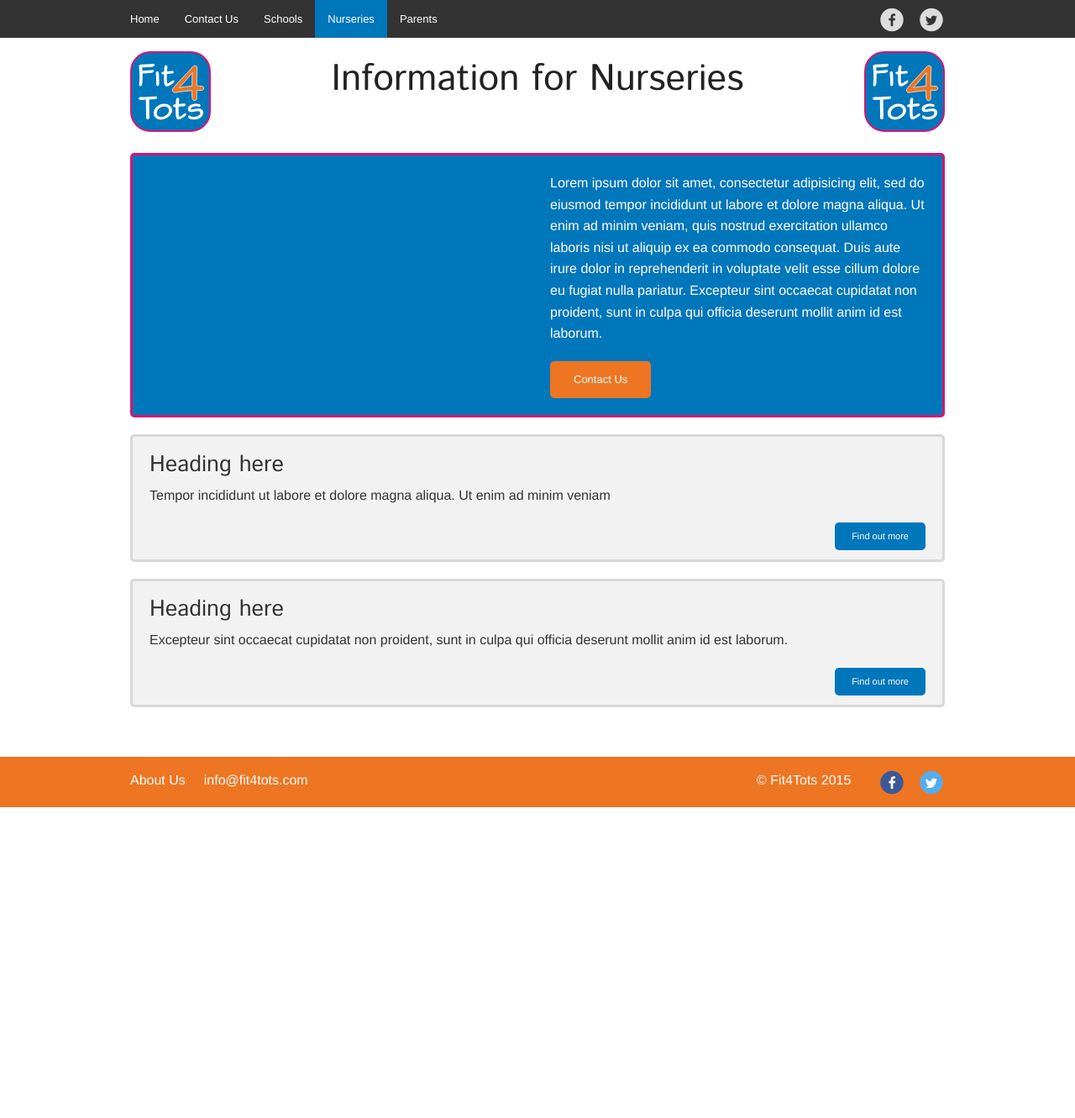
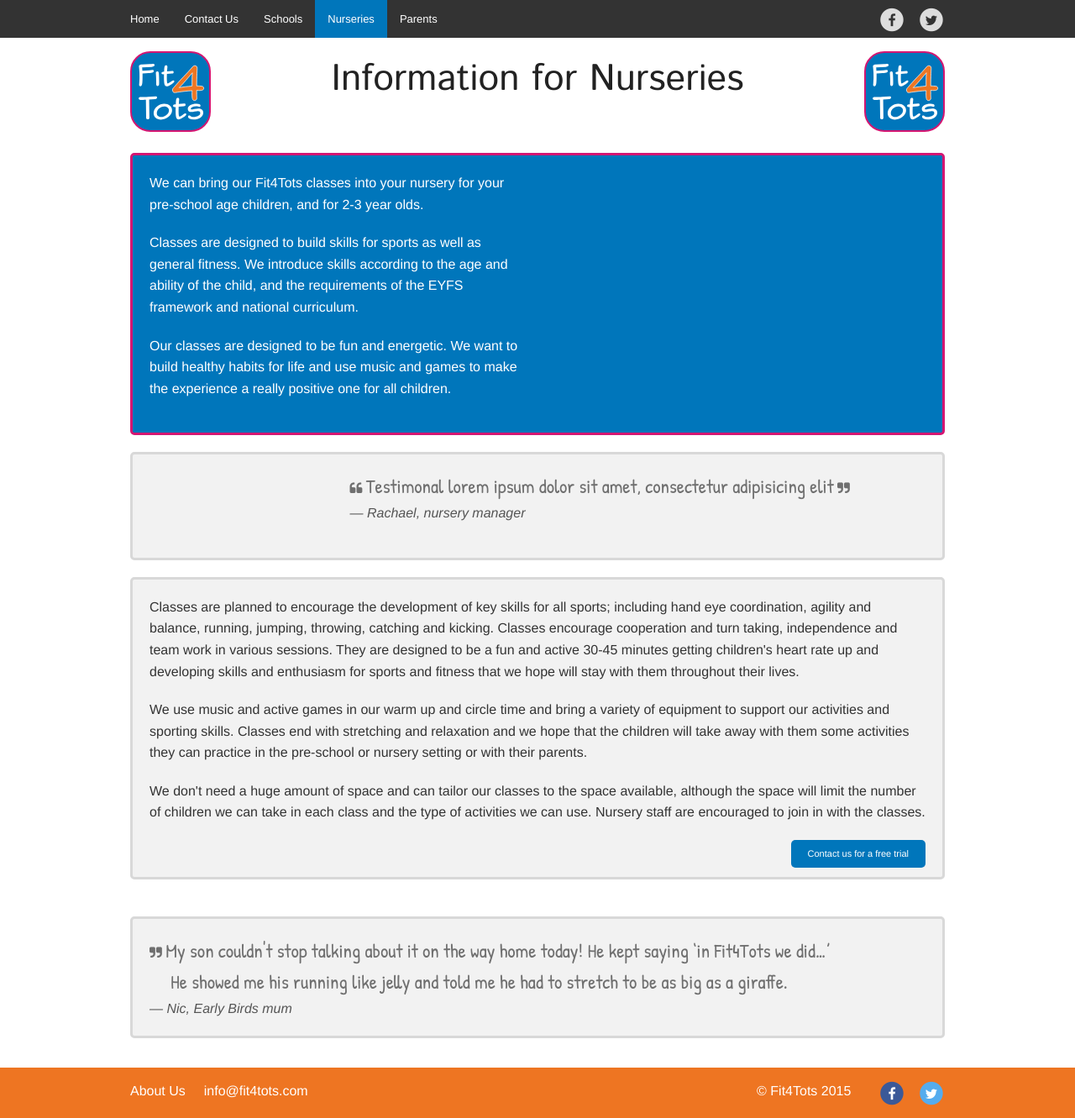
Before and after one commit to fit4tots/fit4tots.github.io, a Jekyll site: the page built from nurseries/index.html, in a window 1280 px wide. Shown: the whole page at 84% size. Built offline with Jekyll 4.4.1, drawn with Linux system fonts in a browser that asks for light colours; nearby versions of some CDN libraries; before the commit the page ends 961 px from its top, so only the background shows below that.

Commit message:
adding nurseries content

```diff
--- a/_includes/layouts/head.html
+++ b/_includes/layouts/head.html
@@ -7,6 +7,7 @@
   <link href="{{ '/css/app.css' | prepend: site.baseurl }}" media="all" rel="stylesheet" type="text/css">
   <link href="//maxcdn.bootstrapcdn.com/font-awesome/4.3.0/css/font-awesome.min.css" media="all" rel="stylesheet" type="text/css">
   <link href="//fonts.googleapis.com/css?family=Istok+Web:400,700" media="all" rel="stylesheet" type="text/css">
+  <link href="//fonts.googleapis.com/css?family=Patrick+Hand" media="all" rel="stylesheet" type="text/css">
   <link href="{{ '/css/print.css' | prepend: site.baseurl }}" media="print" rel="stylesheet" type="text/css">
   <link href="{{ page.url | replace: 'index.html', '' | prepend: site.baseurl | prepend: site.url }}" rel="canonical">
   <link href="{{ '/feed.xml' | prepend: site.baseurl | prepend: site.url }}" rel="alternate" title="{{ site.title }}" type="application/rss+xml">
--- a/_sass/app/_foundation_settings.scss
+++ b/_sass/app/_foundation_settings.scss
@@ -210,7 +210,7 @@
 // $include-html-type-classes: $include-html-classes;
 
 // We use these to control header font styles
-$header-font-family: 'Istok Web', $font-family-sans-serif;
+$header-font-family: $f4t_header_font, $font-family-sans-serif;
 // $header-font-weight: $font-weight-normal;
 // $header-font-style: normal;
 // $header-font-color: $jet;
@@ -295,9 +295,9 @@
 
 // We use these to style blockquotes
 // $blockquote-font-color: scale-color($header-font-color, $lightness: 35%);
-// $blockquote-padding: rem-calc(9 20 0 19);
-// $blockquote-border: 1px solid $gainsboro;
-// $blockquote-cite-font-size: rem-calc(13);
+$blockquote-padding: 0;
+$blockquote-border: none;
+$blockquote-cite-font-size: rem-calc(16);
 // $blockquote-cite-font-color: scale-color($header-font-color, $lightness: 23%);
 // $blockquote-cite-link-color: $blockquote-cite-font-color;
 
--- a/_sass/app/global.scss
+++ b/_sass/app/global.scss
@@ -4,6 +4,10 @@
 
 .twitter-color {
   color: $twitter_color;
+}
+
+.script-font {
+  font-family: $f4t_script_font;
 }
 
 #environment {
@@ -85,6 +89,13 @@
   body { -webkit-text-size-adjust: none; }
 }
 
+blockquote {
+  span {
+    font-family: $f4t_script_font;
+    font-size: $h4-font-size;
+  }
+}
+
 .panel {
   &, img { border-radius: $global-radius; }
 
--- a/_sass/app/variables.scss
+++ b/_sass/app/variables.scss
@@ -6,3 +6,6 @@
 
 $facebook_color: #3b5998;
 $twitter_color: #55acee;
+
+$f4t_header_font: 'Istok Web';
+$f4t_script_font: 'Patrick Hand', 'Brush Script MT', cursive;
--- a/nurseries/index.html
+++ b/nurseries/index.html
@@ -5,26 +5,49 @@
 <div class="panel callout">
   <div class="row">
     <div class="medium-6 columns">
-      <img data-interchange="[{{site.cloudinary_prefix}}/w_600,c_scale,f_auto/v1423519106/kids_jumping2_q5zwh9 (default)], [{{site.cloudinary_prefix}}/w_450,c_scale,f_auto/v1423519106/kids_jumping2_q5zwh9 (medium)]">
+      <p>We can bring our Fit4Tots classes into your nursery for your pre-school age children, and for 2-3 year olds.</p>
+      <p>Classes are designed to build skills for sports as well as general fitness. We introduce skills according to the age and ability of the child, and the requirements of the EYFS framework and national curriculum.</p>
+      <p>Our classes are designed to be fun and energetic. We want to build healthy habits for life and use music and games to make the experience a really positive one for all children.</p>
     </div>
     <div class="medium-6 columns">
-      <p>
-        Lorem ipsum dolor sit amet, consectetur adipisicing elit, sed do eiusmod tempor incididunt ut labore et dolore magna aliqua. Ut enim ad minim veniam, quis nostrud exercitation ullamco laboris nisi ut aliquip ex ea commodo consequat. Duis aute irure dolor in reprehenderit in voluptate velit esse cillum dolore eu fugiat nulla pariatur. Excepteur sint occaecat cupidatat non proident, sunt in culpa qui officia deserunt mollit anim id est laborum.
-      </p>
-      <a class="button secondary small" href="{{ '/contact_us' | prepend: site.base_url }}?subject=nurseries">Contact Us</a>
+      <br class="show-for-small-only">
+      <img data-interchange="[{{site.cloudinary_prefix}}/w_600,c_scale,f_auto//v1424269418/boy_bending_eglvgz (default)], [{{site.cloudinary_prefix}}/w_450,c_scale,f_auto//v1424269418/boy_bending_eglvgz (medium)]">
     </div>
   </div>
 </div>
 <div class="panel">
-  <h3>Heading here</h3>
-  <p>Tempor incididunt ut labore et dolore magna aliqua. Ut enim ad minim veniam</p>
-  <a class="button tiny medium-right" href="{{ '/contact_us' | prepend: site.base_url }}?subject=nurseries">Find out more</a>
-  <br class="show-for-medium-up">
+  <div class="row">
+    <div class="medium-3 columns">
+      <img data-interchange="[{{site.cloudinary_prefix}}/w_600,c_scale,f_auto/v1423519084/girls_dancing_tabj5k (default)], [{{site.cloudinary_prefix}}/w_210,c_scale,f_auto/v1423519084/girls_dancing_tabj5k (medium)]">
+    </div>
+    <div class="medium-9 columns">
+      <br class="show-for-small-only">
+      <blockquote>
+        <i class="fa fa-quote-left"></i>
+        <span>Testimonal lorem ipsum dolor sit amet, consectetur adipisicing elit</span>
+        <i class="fa fa-quote-right"></i>
+        <cite>Rachael, nursery manager</cite>
+      </blockquote>
+    </div>
+  </div>
 </div>
 <div class="panel">
-  <h3>Heading here</h3>
-  <p>Excepteur sint occaecat cupidatat non proident, sunt in culpa qui officia deserunt mollit anim id est laborum.</p>
-  <a class="button tiny medium-right" href="{{ '/contact_us' | prepend: site.base_url }}?subject=nurseries">Find out more</a>
+  <p>Classes are planned to encourage the development of key skills for all sports; including hand eye coordination, agility and balance, running, jumping, throwing, catching and kicking. Classes encourage cooperation and turn taking, independence and team work in various sessions. They are designed to be a fun and active 30-45 minutes getting children's heart rate up and developing skills and enthusiasm for sports and fitness that we hope will stay with them throughout their lives.</p>
+  <p>We use music and active games in our warm up and circle time and bring a variety of equipment to support our activities and sporting skills.  Classes end with stretching and relaxation and we hope that the children will take away with them some activities they can practice in the pre-school or nursery setting or with their parents.</p>
+  <p>We don't need a huge amount of space and can tailor our classes to the space available, although the space will limit the number of children we can take in each class and the type of activities we can use. Nursery staff are encouraged to join in with the classes.</p>
+  <a class="button tiny medium-right" href="{{ '/contact_us' | prepend: site.base_url }}?subject=nurseries">Contact us for a free trial</a>
   <br class="show-for-medium-up">
 </div>
 <br>
+<div class="panel">
+  <blockquote>
+    <i class="fa fa-quote-right"></i>
+    <span>
+      My son couldn't stop talking about it on the way home today! He kept saying &lsquo;in Fit4Tots we did&hellip;&rsquo;
+    </span>
+    <br>
+    <i class="fa fa-fw"></i>
+    <span>He showed me his running like jelly and told me he had to stretch to be as big as a giraffe.</span>
+    <cite>Nic, Early Birds mum</cite>
+  </blockquote>
+</div>
--- a/schools/index.html
+++ b/schools/index.html
@@ -34,6 +34,7 @@
       Classes are delivered by our enthusiastic trained instructors with DBS checks and first aid training.
     </div>
     <div class="medium-6 columns">
+      <br class="show-for-small-only">
       <img data-interchange="[{{site.cloudinary_prefix}}/w_600,c_scale,f_auto/v1424204516/lesley_at_birdwell_q6fs0n (default)], [{{site.cloudinary_prefix}}/w_450,c_scale,f_auto/v1424204516/lesley_at_birdwell_q6fs0n (medium)]">
     </div>
   </div>
```
Also changed, not shown: 3 other files.
